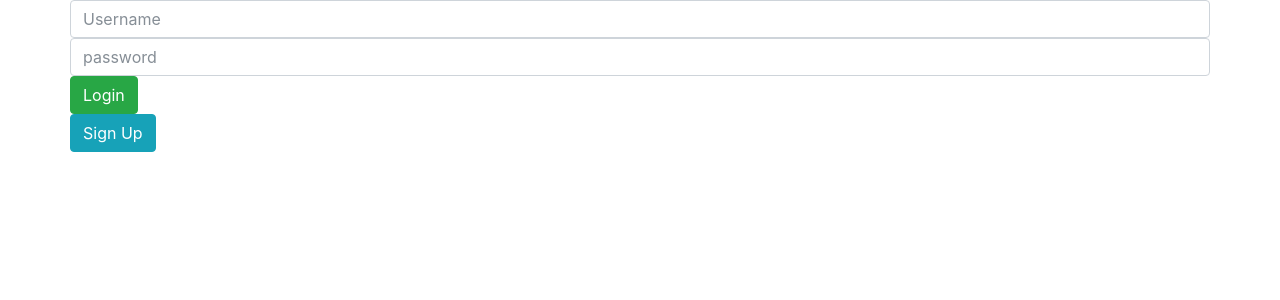
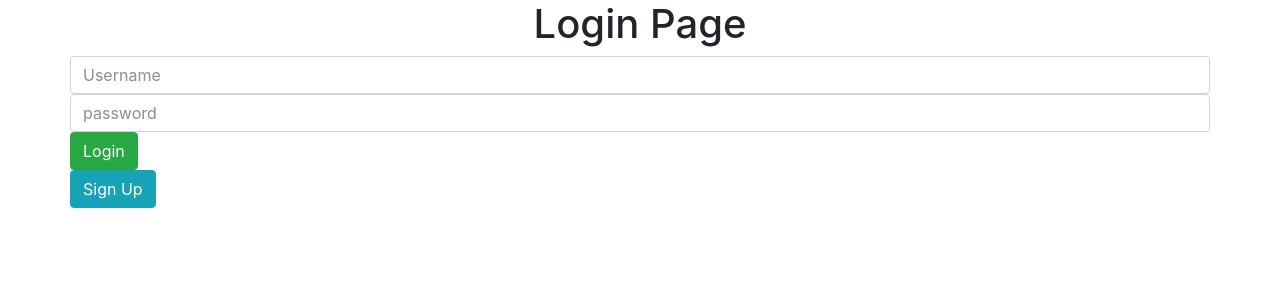
Before and after one commit to s1176158/Project, a Node server app: page /login in a window 1280 px wide. Shown: the top 300 px of the page. Run offline with Node 20, Linux system fonts and the light colour scheme; some libraries are stand-ins or nearby versions.

Commit message:
login signup and red color

```diff
--- a/s1176158.js
+++ b/s1176158.js
@@ -51,7 +51,7 @@ app.post('/login', function(req,res) {
 
 app.get('/signup', function(req,res) {
 	res.status(200)
-	res.render("signup")
+	res.render("signup",{msg: null})
 })
 
 app.post('/signup', function(req,res) {
@@ -59,7 +59,8 @@ app.post('/signup', function(req,res) {
 	pw = req.body.pw
   if(!uid || !pw){
     console.log("Null name or pw")
-    return res.redirect("signup")
+    return res.render("signup",{msg: "username or password missing"})
+
   }
 	MongoClient.connect(mongourl, function (err, db) {
 		assert.equal(err,null)
@@ -78,7 +79,7 @@ app.post('/signup', function(req,res) {
         })
       } else{
         console.log("Name already used")
-        return res.redirect("signup")
+        return res.render("signup",{msg: "username already exists"})
     }
     })
   })
--- a/views/login.ejs
+++ b/views/login.ejs
@@ -7,6 +7,11 @@
 </head>
 
 <body>
+  <div class="container">
+    <div class="row">
+      <h1 class="mx-auto">Login Page</h1>
+    </div>
+  </div>
   <div class="container">
     <form action="#" method="post">
       <div class="row">
@@ -19,7 +24,7 @@
           <input type="text" class="form-control" placeholder="password" name="pw"/>
         </div>
       </div>
-      <%= msg %>
+      <font color="red"><%=msg %></font>
       <div class="row">
         <button type="submit" class="btn btn-success">Login</button>
       </div>
--- a/views/signup.ejs
+++ b/views/signup.ejs
@@ -7,6 +7,11 @@
 </head>
 
 <body>
+  <div class="container">
+    <div class="row">
+      <h1 class="mx-auto">Sign Up</h1>
+    </div>
+  </div>
   <div class="container">
     <form action="#" method="post">
       <div class="row">
@@ -19,6 +24,7 @@
           <input type="text" class="form-control" placeholder="password" name="pw"/>
         </div>
       </div>
+      <font color="red"><%=msg %></font>
       <div class="row">
         <button type="submit" class="btn btn-success">Sign Up</button>
       </div>
```
